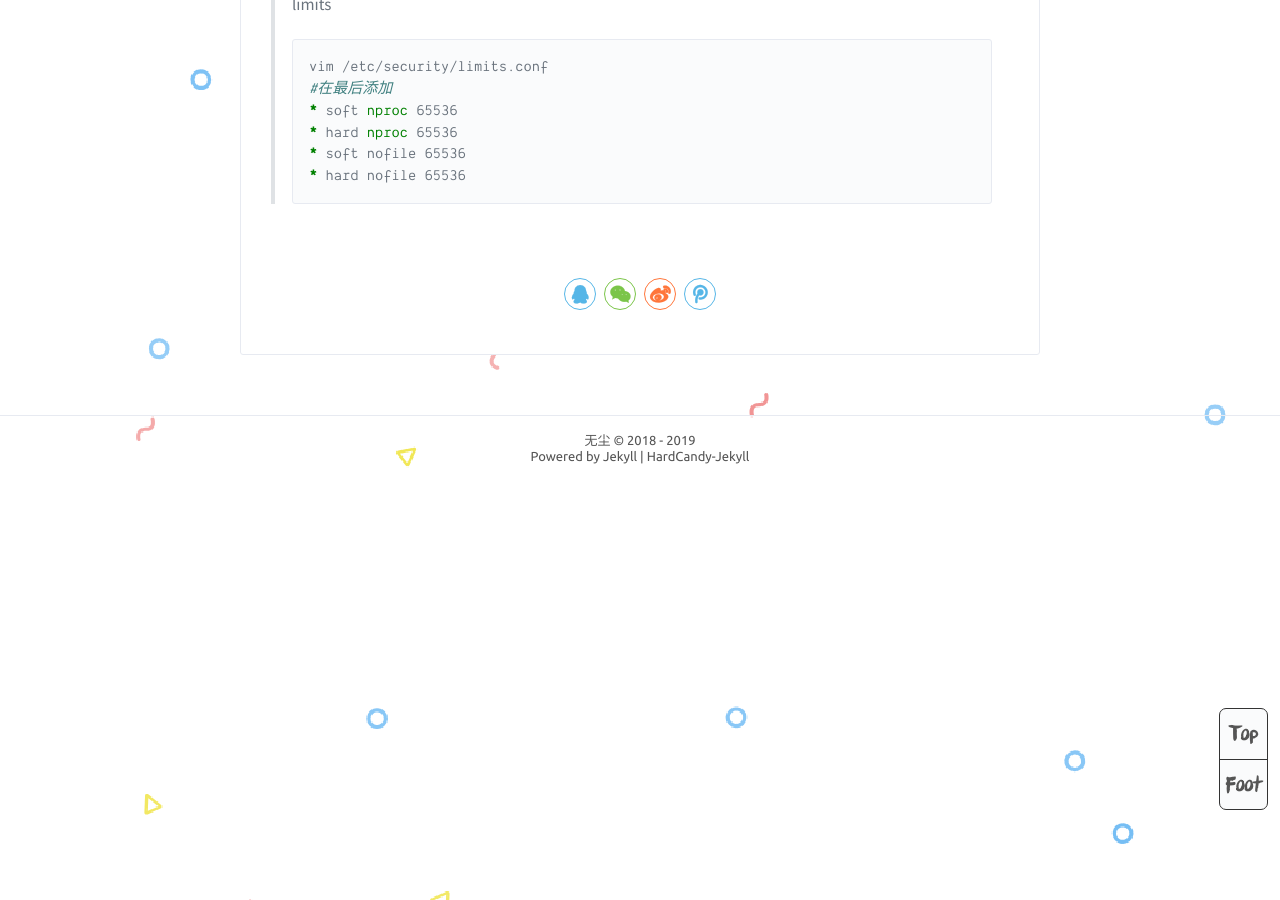
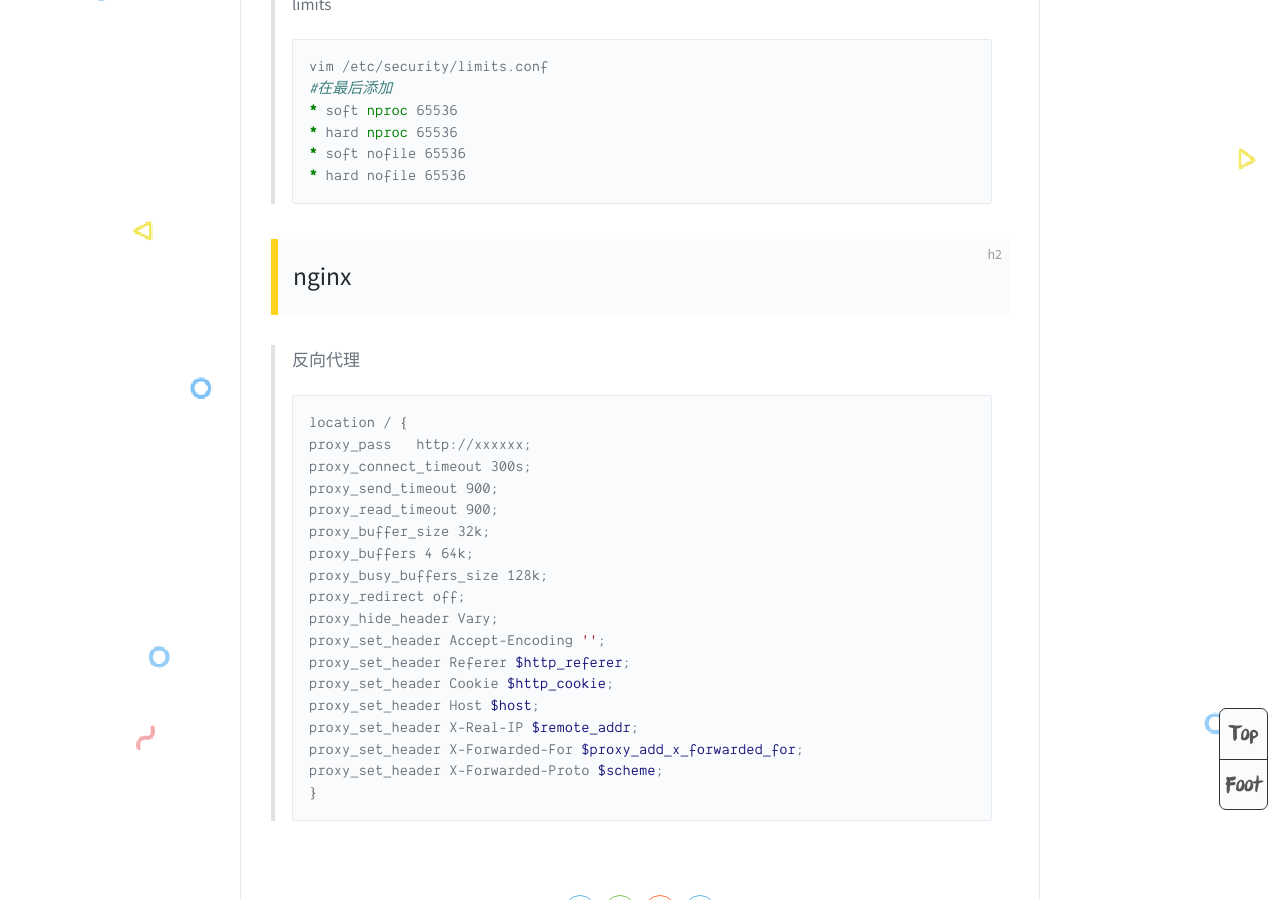
Before and after one commit to WuChenLinux/yw, a Jekyll site: the page built from _posts/2019-08-09-profile.md, in a window 1280 px wide and 900 px high, scrolled down 2688 px. Built offline with Jekyll 4.4.1, drawn with Linux system fonts in a browser that asks for light colours; comment, search, counter and statistics services are not loaded.

Commit message:
Update 2019-08-09-profile.md

````diff
--- a/_posts/2019-08-09-profile.md
+++ b/_posts/2019-08-09-profile.md
@@ -84,3 +84,27 @@
 * soft nofile 65536
 * hard nofile 65536
 ```
+
+## nginx
+
+> 反向代理
+```shell
+location / {
+proxy_pass   http://xxxxxx;
+proxy_connect_timeout 300s;
+proxy_send_timeout 900;
+proxy_read_timeout 900;
+proxy_buffer_size 32k;
+proxy_buffers 4 64k;
+proxy_busy_buffers_size 128k;
+proxy_redirect off;
+proxy_hide_header Vary;
+proxy_set_header Accept-Encoding '';
+proxy_set_header Referer $http_referer;
+proxy_set_header Cookie $http_cookie;
+proxy_set_header Host $host;
+proxy_set_header X-Real-IP $remote_addr;
+proxy_set_header X-Forwarded-For $proxy_add_x_forwarded_for;
+proxy_set_header X-Forwarded-Proto $scheme;
+}
+```
````
